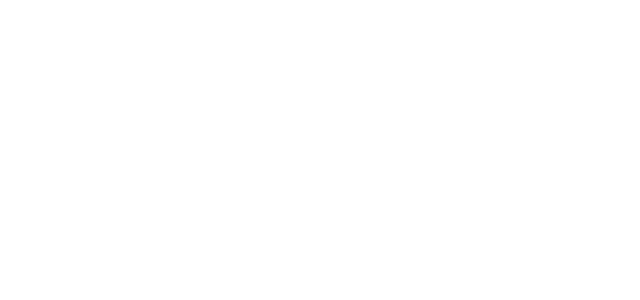
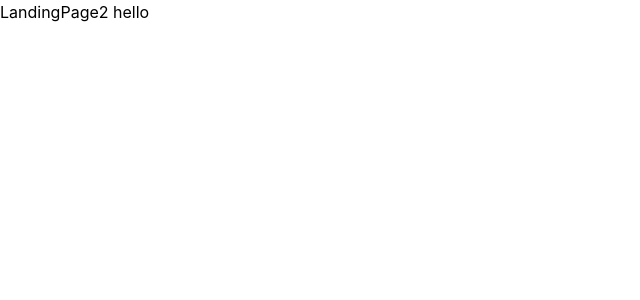
Before and after one commit to Athrsyd/Renaissance, a React (Vite) app in the folder Frontend/: page /landing2 in a window 1280 px wide. Before the commit this address had no page. Shown: the top 300 px of the page, without its empty margins (0-640 px from the left). Built offline with nearby package versions, Linux system fonts and the light colour scheme.

Commit message:
modified:   Frontend/src/Router/Router.jsx 	new file:   Frontend/src/components/LandingPage2.jsx

```diff
--- a/Frontend/src/Router/Router.jsx
+++ b/Frontend/src/Router/Router.jsx
@@ -1,11 +1,13 @@
 import React from 'react'
 import LandingPage from '../pages/LandingPage'
 import { Route, Routes} from 'react-router-dom'
+import LandingPage2 from '../components/LandingPage2'
 
 const Router = () => {
   return (
     <Routes>
       <Route path="/" element={<LandingPage />} />
+      <Route path="/landing2" element={<LandingPage2 />} />
     </Routes>
   )
 }
--- /dev/null
+++ b/Frontend/src/components/LandingPage2.jsx
@@ -0,0 +1,11 @@
+import React from 'react'
+
+const LandingPage2 = () => {
+  return (
+    <div>LandingPage2
+        hello
+    </div>
+  )
+}
+
+export default LandingPage2
```
